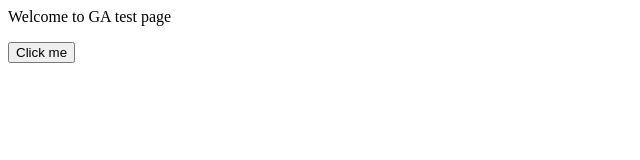
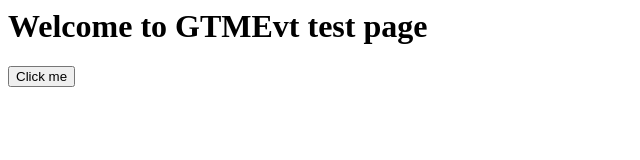
Before and after one commit to YanaXion/testgtmevt, a plain HTML site: page index.html in a window 1280 px wide. Shown: the whole page, without its empty margins (0-640 px from the left). Drawn offline with Linux system fonts and the light colour scheme.

Commit message:
Update index.html

```diff
--- a/index.html
+++ b/index.html
@@ -5,7 +5,7 @@
 </head>
 
 <body>
-<p>Welcome to GA test page</p>
+<h1>Welcome to GTMEvt test page</h1>
 <button id="demo" onclick="myFunction()">Click me</button>
 </body>
 
```
